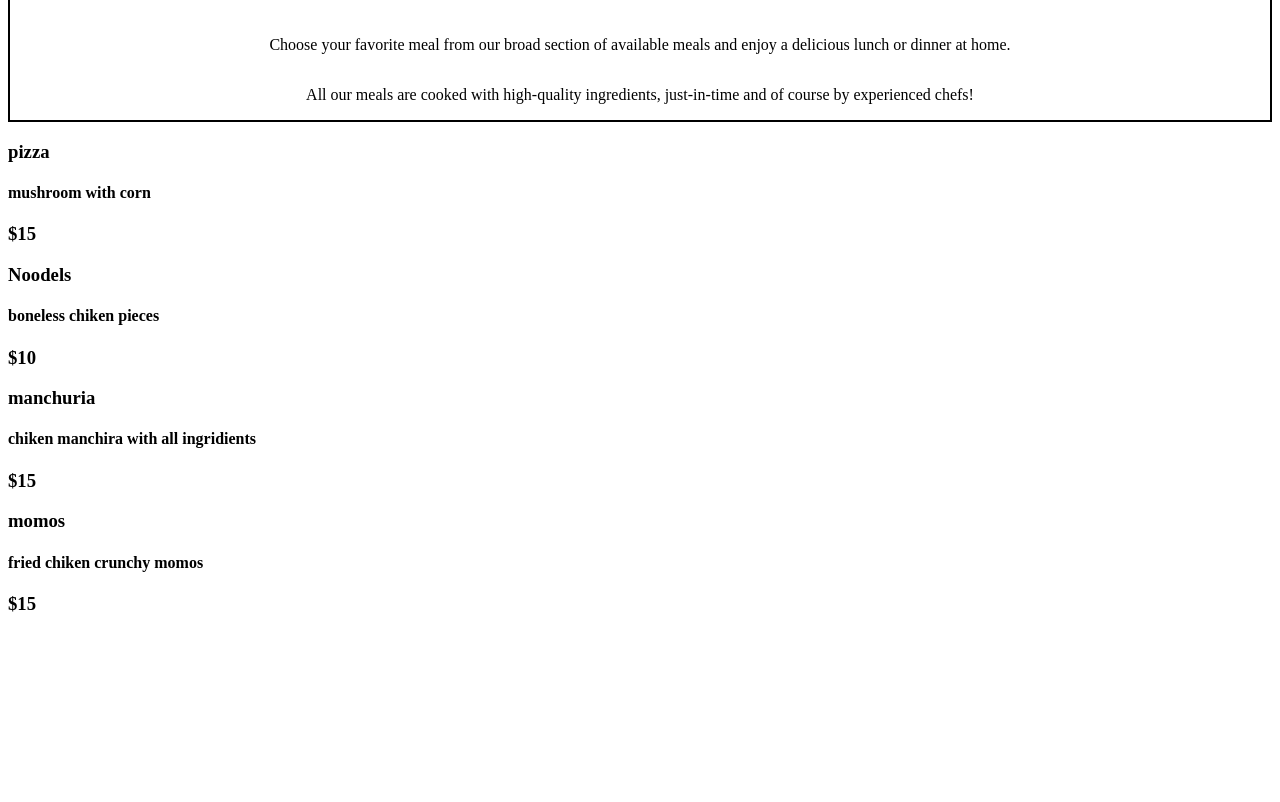
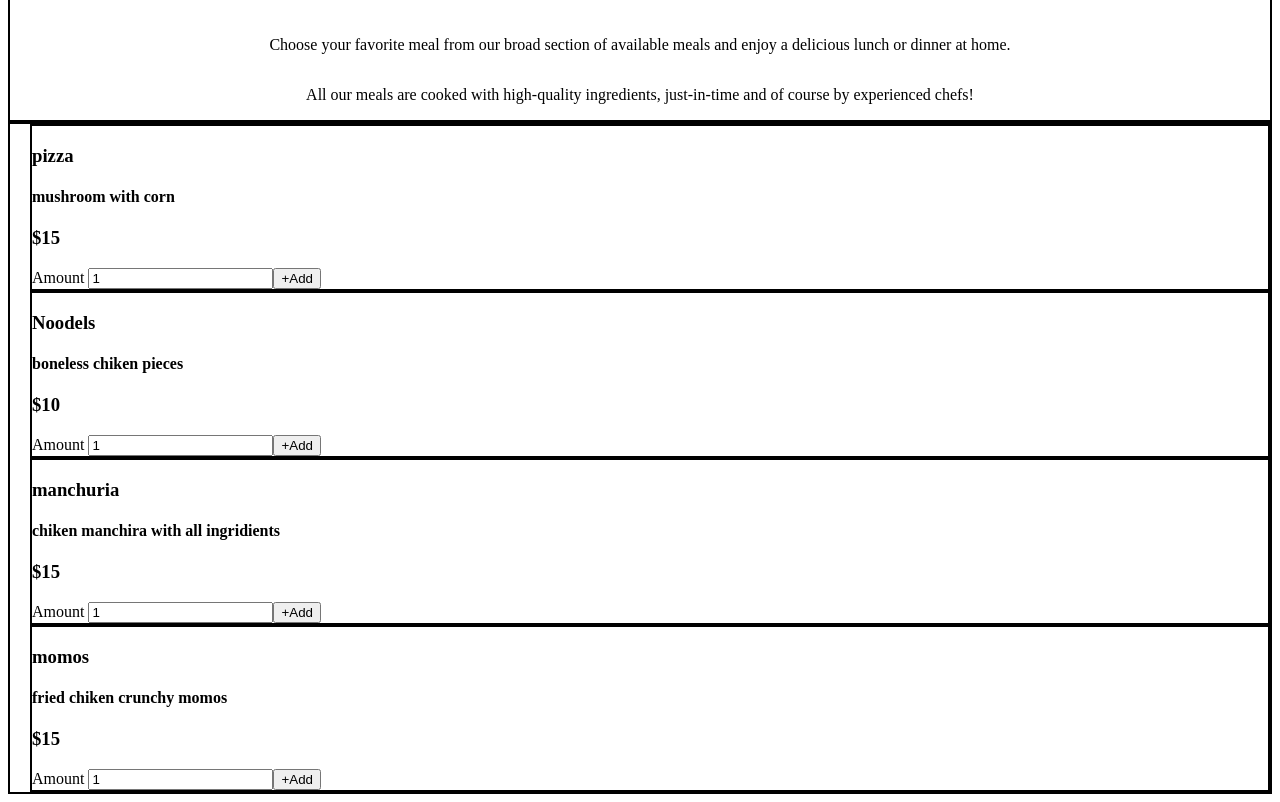
Before and after one commit to prudhviraj-793/01-starting-project, a React (Create React App) app: page / in a window 1280 px wide. Shown: the part 380-1182 px from the top of the page. Before the commit the page ends 1014 px from the top, so only its background shows below. Built offline with nearby package versions, Linux system fonts and the light colour scheme; the HTML template or start-up script is replaced by a standard one.

Commit message:
food-order-app inputForm

```diff
--- /dev/null
+++ b/src/Meals/InputForm.js/InputForm.js
@@ -0,0 +1,12 @@
+import { Fragment } from "react"
+
+function InputForm() {
+    return (
+        <Fragment>
+            <label>Amount</label> <input type='number' value={1} />
+            <button>+Add</button>
+        </Fragment>
+    )
+}
+
+export default InputForm
--- a/src/Meals/MealItem.js
+++ b/src/Meals/MealItem.js
@@ -1,12 +1,17 @@
-import { Fragment } from "react"
+import InputForm from './InputForm.js/InputForm'
+import './Meals.css'
 
 function MealItem(props) {
     return (
-        <Fragment>
+        <div className="mealItem">
             <h3>{props.item}</h3>
             <h4>{props.description}</h4>
             <h3>{props.price}</h3>
-        </Fragment>
+            <div>
+                <InputForm />
+            </div>
+        </div>
+
     )
 }
 
--- /dev/null
+++ b/src/Meals/Meals.css
@@ -0,0 +1,8 @@
+.mealsContainer {
+    border: 2px solid black;
+    padding-left: 20px;
+}
+
+.mealsContainer > .mealItem {
+    border: 2px solid black;
+}
--- a/src/Meals/Meals.js
+++ b/src/Meals/Meals.js
@@ -1,4 +1,5 @@
 import MealItem from "./MealItem"
+import './Meals.css'
 
 function Meals() {
 
@@ -30,9 +31,11 @@ function Meals() {
     ]
 
     return (
-        meals.map(meal => {
+        <div className="mealsContainer">
+            {meals.map(meal => {
             return <MealItem key={meal.id} item={meal.name} description={meal.description} price={meal.price} />
-        })
+        })}
+        </div>
     )
 
 }
```
Also changed, not shown: 1 other file (tests, documents, lock files or other folders).
